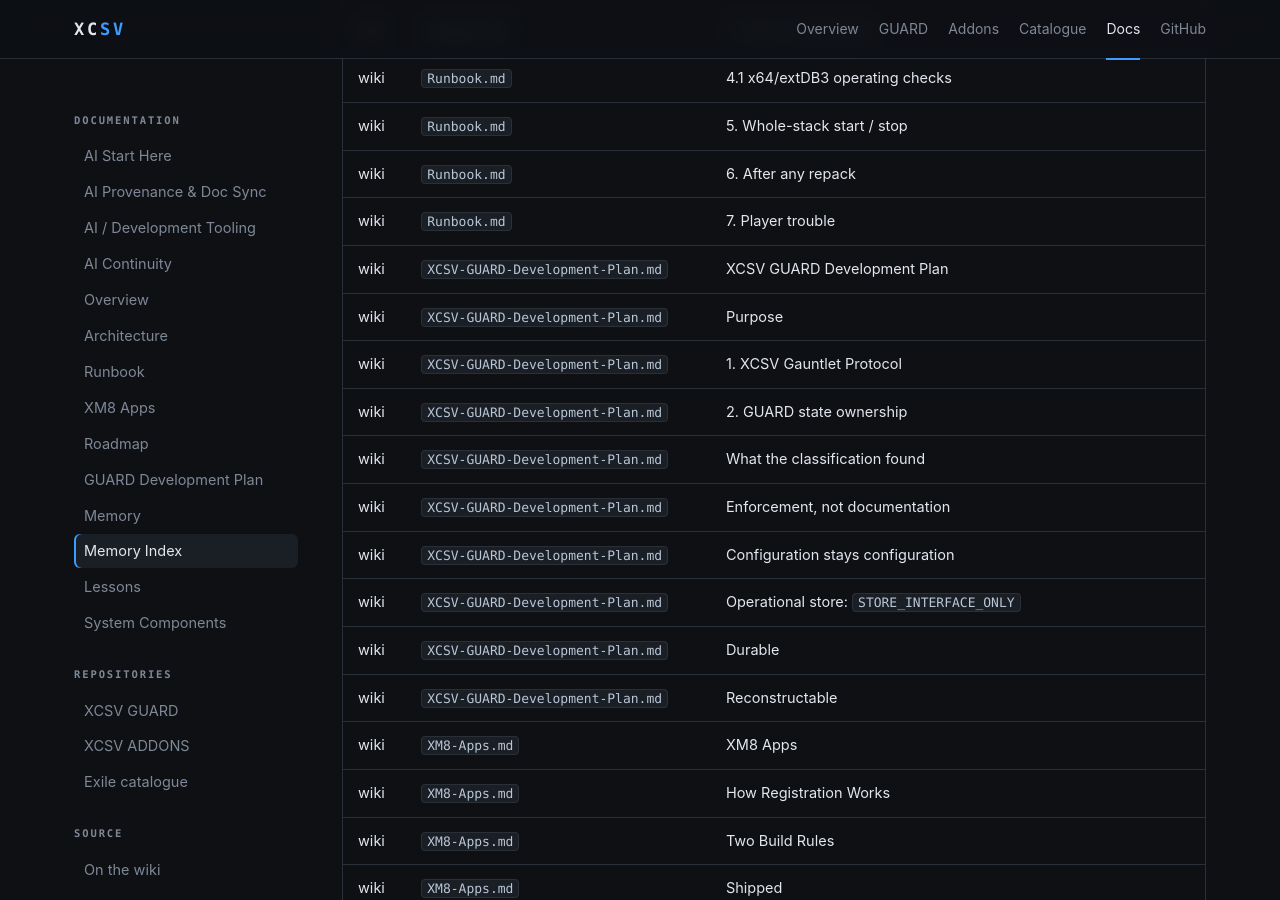
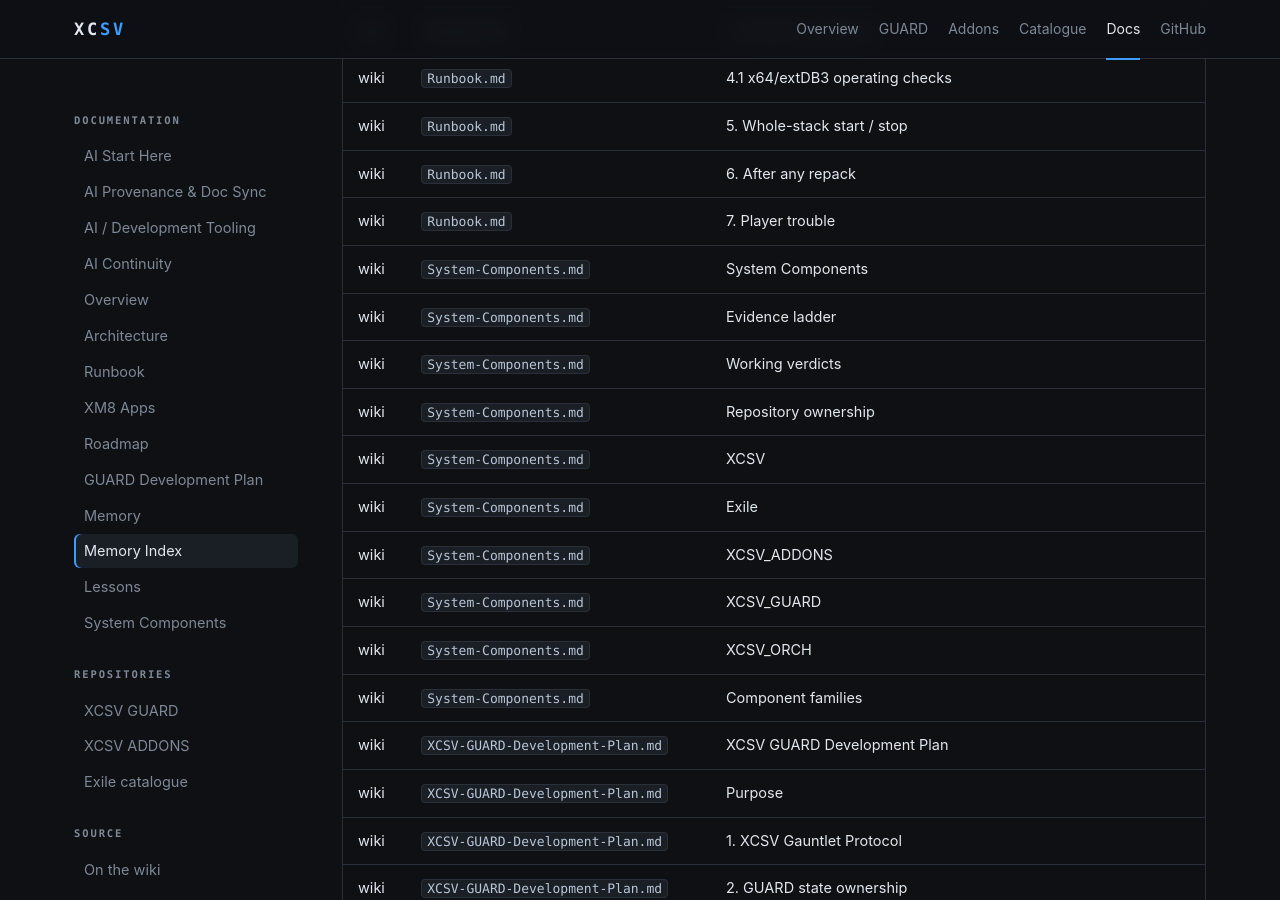
Before and after one commit to x-cessive/XCSV, a Jekyll site: the page built from docs/wiki/Memory-Index.md, in a window 1280 px wide and 900 px high, scrolled down 21326 px. Built offline with Jekyll 4.4.1, drawn with Linux system fonts in a browser that asks for light colours.

Commit message:
GUARDED-COURIER-001: refresh RAG memory index

```diff
--- a/docs/wiki/Memory-Index.md
+++ b/docs/wiki/Memory-Index.md
@@ -433,6 +433,16 @@
 | wiki | `Runbook.md` | 5. Whole-stack start / stop |
 | wiki | `Runbook.md` | 6. After any repack |
 | wiki | `Runbook.md` | 7. Player trouble |
+| wiki | `System-Components.md` | System Components |
+| wiki | `System-Components.md` | Evidence ladder |
+| wiki | `System-Components.md` | Working verdicts |
+| wiki | `System-Components.md` | Repository ownership |
+| wiki | `System-Components.md` | XCSV |
+| wiki | `System-Components.md` | Exile |
+| wiki | `System-Components.md` | XCSV_ADDONS |
+| wiki | `System-Components.md` | XCSV_GUARD |
+| wiki | `System-Components.md` | XCSV_ORCH |
+| wiki | `System-Components.md` | Component families |
 | wiki | `XCSV-GUARD-Development-Plan.md` | XCSV GUARD Development Plan |
 | wiki | `XCSV-GUARD-Development-Plan.md` | Purpose |
 | wiki | `XCSV-GUARD-Development-Plan.md` | 1. XCSV Gauntlet Protocol |
```
Also changed, not shown: wiki/Memory-Index.md (+10 -0 lines).
